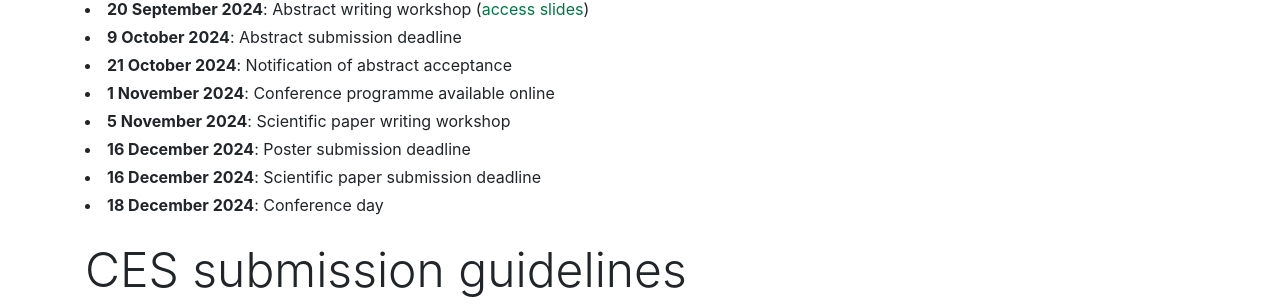
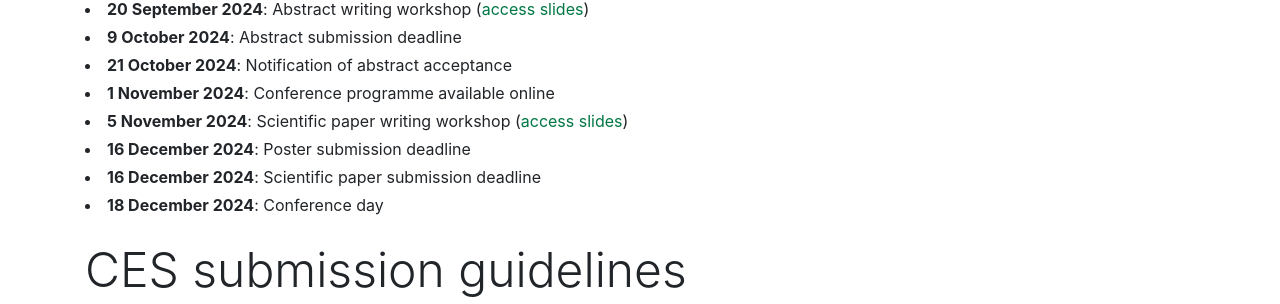
Before and after one commit to jakobhaervig/ces, a Jekyll site: the page built from information/index.md, in a window 1280 px wide. Shown: the part 245-549 px from the top of the page. Built offline with Jekyll 4.4.1, drawn with Linux system fonts in a browser that asks for light colours.

Commit message:
Added slides for paper writing workshop

```diff
--- a/_data/links.yml
+++ b/_data/links.yml
@@ -1,3 +1,4 @@
 slides_abstract: https://courses.haervig.com/scientific-abstract-writing/#/1
+slides_paper: hhttps://raw.githubusercontent.com/jakobhaervig/ces/refs/heads/main/assets/files/scientific-paper-writing.pdf
 upload_abstract: https://www.moodle.aau.dk/mod/assign/view.php?id=1777154
 upload_poster: https://www.moodle.aau.dk/mod/assign/view.php?id=1777158
--- a/_layouts/information.html
+++ b/_layouts/information.html
@@ -17,7 +17,7 @@
     <b>{{site.data.dates.conference_programme_available}}</b>: Conference programme available online
 </li>
 <li class="mb-1">
-    <b>{{site.data.dates.paper_writing_workshop}}</b>: Scientific paper writing workshop
+    <b>{{site.data.dates.paper_writing_workshop}}</b>: Scientific paper writing workshop (<a href="{{site.data.links.slides_paper}}" target="_blank" rel="noreferrer">access slides</a>)
 </li>
 <li class="mb-1">
     <b>{{site.data.dates.poster_submission_deadline}}</b>: Poster submission deadline
```
Also changed, not shown: 1 other file.
